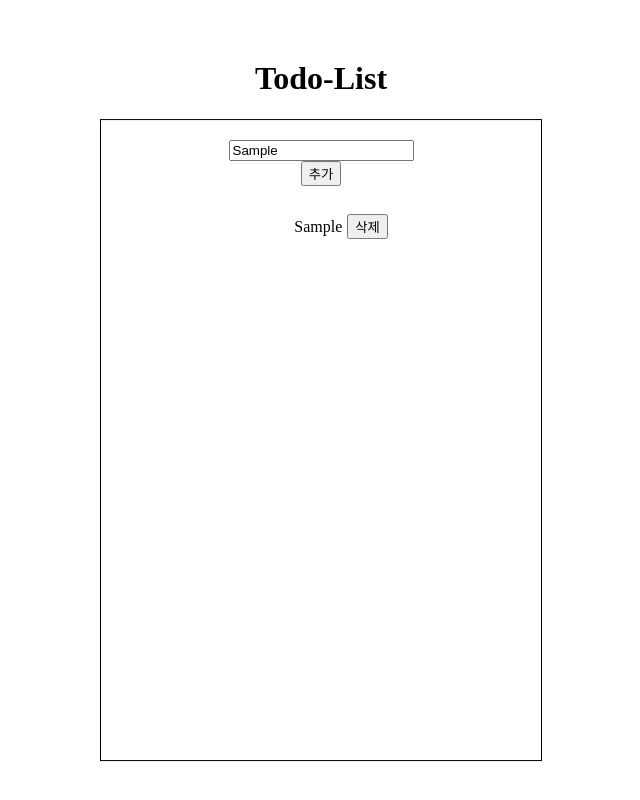
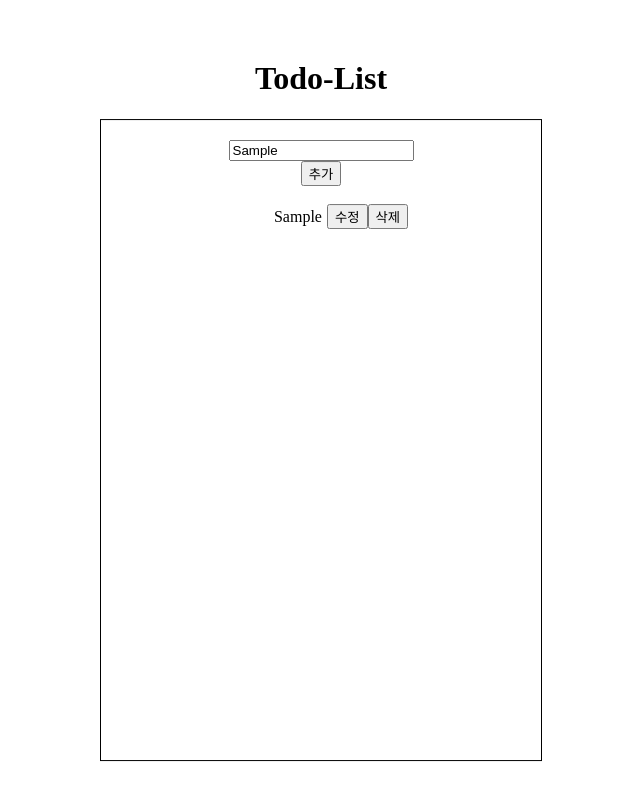
Before and after one commit to nninyeong/todo-useReducer-challenge, a React (Vite) app: page / in a window 1280 px wide. Both pictures are taken after typing "Sample" into the empty fields and a click on the button "추가". Shown: the whole page, without its empty margins (319-959 px from the left). Built offline with nearby package versions, Linux system fonts and the light colour scheme.

Commit message:
[feat] 할 일 수정 기능 추가

```diff
--- /dev/null
+++ b/src/components/Button/TaskEditButton.jsx
@@ -0,0 +1,23 @@
+import { useTasksDispatch } from "../Context/TaskContextProvider";
+import Button from "./Button";
+
+const TaskEditButton = ({ task, isEditing, setIsEditing, editedValue }) => {
+  const dispatch = useTasksDispatch();
+  const EditHandler = () => {
+    if (isEditing) {
+      dispatch({
+        type: "edit",
+        task: task,
+        editedText: editedValue,
+      });
+
+      setIsEditing(false);
+    } else {
+      setIsEditing(true);
+    }
+  };
+
+  return <Button onClick={EditHandler}>{isEditing ? "저장" : "수정"}</Button>;
+};
+
+export default TaskEditButton;
--- a/src/components/Context/TaskContextProvider.jsx
+++ b/src/components/Context/TaskContextProvider.jsx
@@ -26,6 +26,14 @@ const taskReducer = (tasks, action) => {
         if (task.id === action.task.id) return { ...task, done: !task.done };
         else return task;
       });
+    case "edit":
+      return tasks.map((task) => {
+        if (task.id === action.task.id) {
+          return { ...task, text: action.editedText };
+        } else {
+          return task;
+        }
+      });
   }
 };
 
--- a/src/components/Task.jsx
+++ b/src/components/Task.jsx
@@ -1,8 +1,13 @@
 import TaskDeleteButton from "./Button/TaskDeleteButton";
+import TaskEditButton from "./Button/TaskEditButton";
 import { useTasksDispatch } from "./Context/TaskContextProvider";
 import styled from "styled-components";
+import { useState } from "react";
+import Input from "./Input";
 
 const Task = ({ task }) => {
+  const [isEditing, setIsEditing] = useState(false);
+  const [editedValue, setEditedValue] = useState("");
   const dispatch = useTasksDispatch();
 
   const DoneHandler = (task) => {
@@ -13,7 +18,16 @@ const Task = ({ task }) => {
   };
 
   return (
-    <div>
+    <TaskContainer>
+      {isEditing ? (
+        <Input
+          type="text"
+          value={editedValue}
+          onChange={(e) => {
+            setEditedValue(e.target.value);
+          }}
+        />
+      ) : (
         <TaskParagraph
           $done={task.done}
           onClick={() => {
@@ -22,8 +36,15 @@ const Task = ({ task }) => {
         >
           {task.text}
         </TaskParagraph>
+      )}
+      <TaskEditButton
+        task={task}
+        isEditing={isEditing}
+        setIsEditing={setIsEditing}
+        editedValue={editedValue}
+      />
       <TaskDeleteButton task={task} />
-    </div>
+    </TaskContainer>
   );
 };
 
@@ -34,3 +55,11 @@ const TaskParagraph = styled.p`
   margin-right: 5px;
   text-decoration: ${(props) => (props.$done ? "line-through" : "none")};
 `;
+
+const TaskContainer = styled.div`
+  height: 30px;
+  display: flex;
+  flex-direction: row;
+  justify-content: center;
+  align-items: center;
+`;
```
Lines whose indentation alone changed are shown as unchanged.
